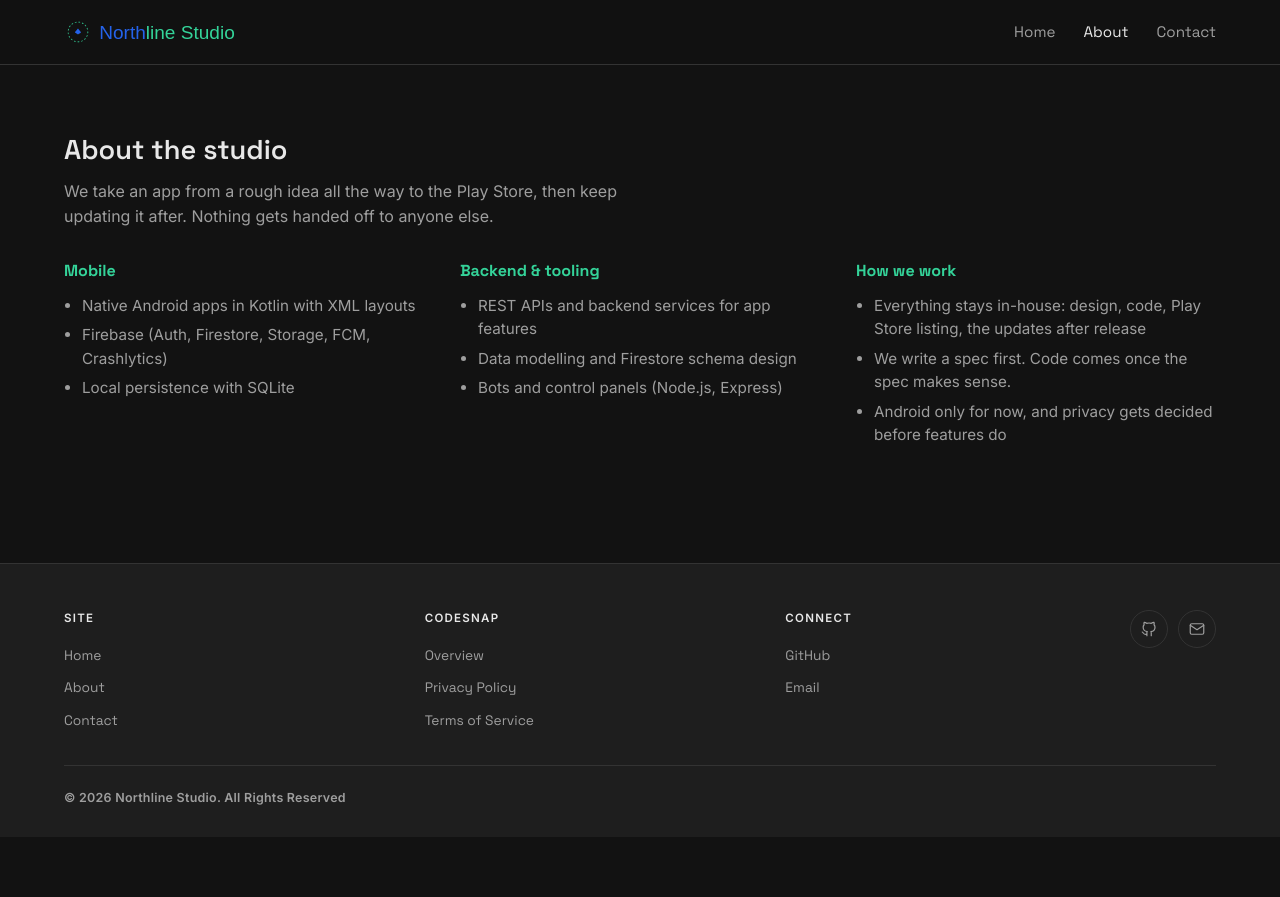
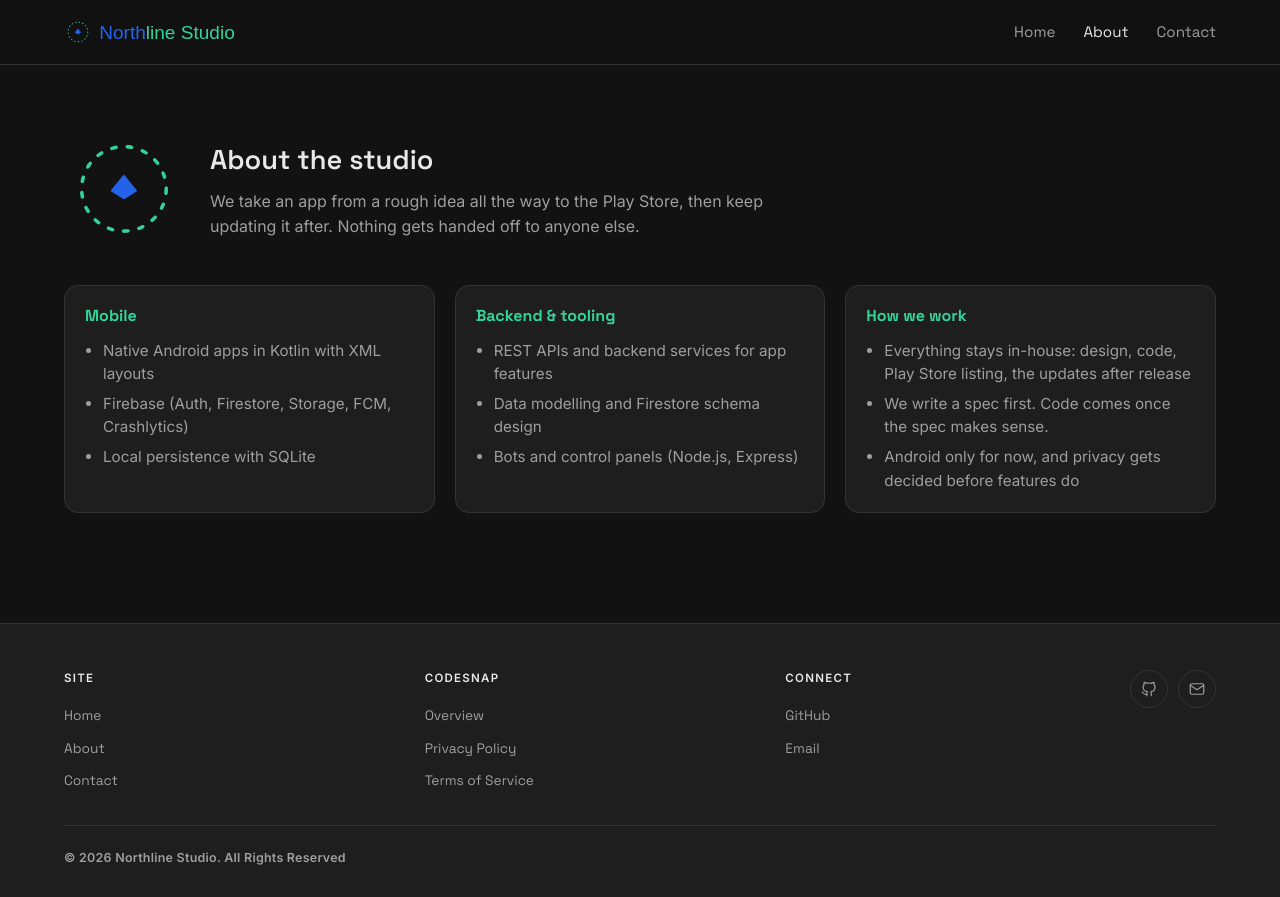
Before and after one commit to HadiAwali/website, a plain HTML site: page index.html in a window 1280 px wide. Both pictures are taken after a click on the link "About the studio". Before the commit the page ends 837 px from the top, so only its background shows below. Drawn offline with Linux system fonts and the light colour scheme.

Commit message:
ui: lead About with a large studio mark and card the skill blocks

```diff
--- a/index.html
+++ b/index.html
@@ -59,8 +59,13 @@
   </section>
 
   <section id="about">
-    <h2 class="section-title">About the studio</h2>
-    <p class="section-sub">We take an app from a rough idea all the way to the Play Store, then keep updating it after. Nothing gets handed off to anyone else.</p>
+    <div class="about-head">
+      <img class="about-mark" src="assets/logo-mark.svg" alt="" width="120" height="120">
+      <div class="about-head-copy">
+        <h2 class="section-title">About the studio</h2>
+        <p class="section-sub">We take an app from a rough idea all the way to the Play Store, then keep updating it after. Nothing gets handed off to anyone else.</p>
+      </div>
+    </div>
     <div class="about-grid">
       <div class="skill-block"><h3>Mobile</h3><ul>
         <li>Native Android apps in Kotlin with XML layouts</li>
--- a/style.css
+++ b/style.css
@@ -68,10 +68,16 @@ h2.section-title{font-size:1.7rem; margin:0 0 8px; font-weight:600;}
 .card-body p{margin:0; color:var(--text-dim); font-size:.88rem;}
 .card-body .tag{align-self:flex-start; margin-top:6px; font-size:.7rem; color:var(--text-dim); background:var(--surface-2); padding:3px 9px; border-radius:20px;}
 
-.about-grid{display:grid; grid-template-columns:repeat(auto-fit, minmax(260px,1fr)); gap:36px;}
+.about-head{display:flex; align-items:center; gap:26px; margin-bottom:36px;}
+.about-mark{width:120px; height:120px; flex-shrink:0; display:block;}
+.about-head-copy .section-title{margin:0 0 8px;}
+.about-head-copy .section-sub{margin:0;}
+.about-grid{display:grid; grid-template-columns:repeat(auto-fit, minmax(260px,1fr)); gap:20px;}
+.skill-block{background:var(--surface); border:1px solid var(--border); border-radius:14px; padding:18px 20px 20px;}
 .skill-block h3{font-size:1rem; color:var(--accent); margin:0 0 10px;}
 .skill-block ul{margin:0; padding-left:18px; color:var(--text-dim); font-size:.95rem;}
 .skill-block li{margin-bottom:6px;}
+.skill-block li:last-child{margin-bottom:0;}
 
 form{display:grid; gap:14px; max-width:480px;}
 label{font-size:.85rem; color:var(--text-dim); margin-bottom:4px; display:block;}
@@ -242,6 +248,8 @@ footer{border-top:1px solid var(--border); background:var(--surface); padding:46
 
 @media (max-width:680px){
   .hero{grid-template-columns:1fr;} .hero .stage{display:none;} .about-grid{grid-template-columns:1fr;}
+  .about-head{flex-direction:column; align-items:flex-start; gap:18px;}
+  .about-mark{width:96px; height:96px;}
   .nav-toggle{display:grid; position:relative; z-index:2;}
   .logo{position:relative; z-index:2;} /* stays visible above the overlay */
 
```
